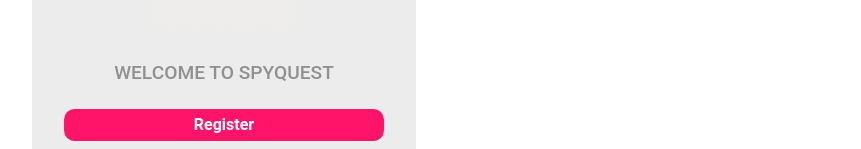
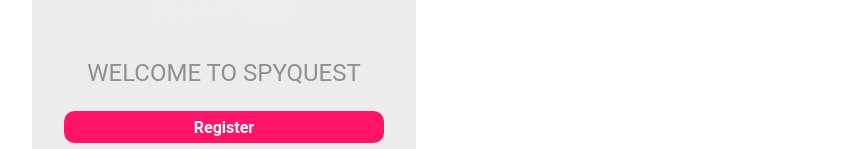
Before and after one commit to sopra-fs25-group-20/sopra-fs25-group-20-client, a Next.js app: page / in a window 1280 px wide. Shown: the part 369-518 px from the top of the page, without its empty margins (416-1277 px from the left). Built offline with nearby package versions, Linux system fonts and the light colour scheme.

Commit message:
fix: font size in landing page

```diff
--- a/app/page.tsx
+++ b/app/page.tsx
@@ -20,7 +20,7 @@ export default function LandingPage() {
   return (
     <div className="page-wrapper">
       <div className="landing-page">
-        <AppHeader  onToggleTheme={toggleTheme}  />
+        <AppHeader onToggleTheme={toggleTheme} />
         <Frame>
           <img
             src="logo1.png"
@@ -28,10 +28,13 @@ export default function LandingPage() {
             className="logo-animated"
             style={{ width: "10rem", marginBottom: "0.5rem" }}
           />
-          <h1 className="title-animated">WELCOME TO SPYQUEST</h1>
-          <Button onClick={handleRegister} className="animated-button">Register</Button>
-          <Button onClick={handlePlayAsGuest} className="animated-button">Play as guest</Button>
-
+          <div className="title-animated">WELCOME TO SPYQUEST</div>
+          <Button onClick={handleRegister} className="animated-button">
+            Register
+          </Button>
+          <Button onClick={handlePlayAsGuest} className="animated-button">
+            Play as guest
+          </Button>
         </Frame>
       </div>
     </div>
--- a/app/styles/layout.css
+++ b/app/styles/layout.css
@@ -443,9 +443,9 @@ main,
   white-space: nowrap;
   overflow: hidden;
   text-overflow: ellipsis;
-  font-size: clamp(0.8rem, 1.5vw, 2rem);
   text-align: center;
   margin: 0.25rem 0 0.5rem;
+  font-size: 1.5rem;
 }
 
 .animated-button {
```
